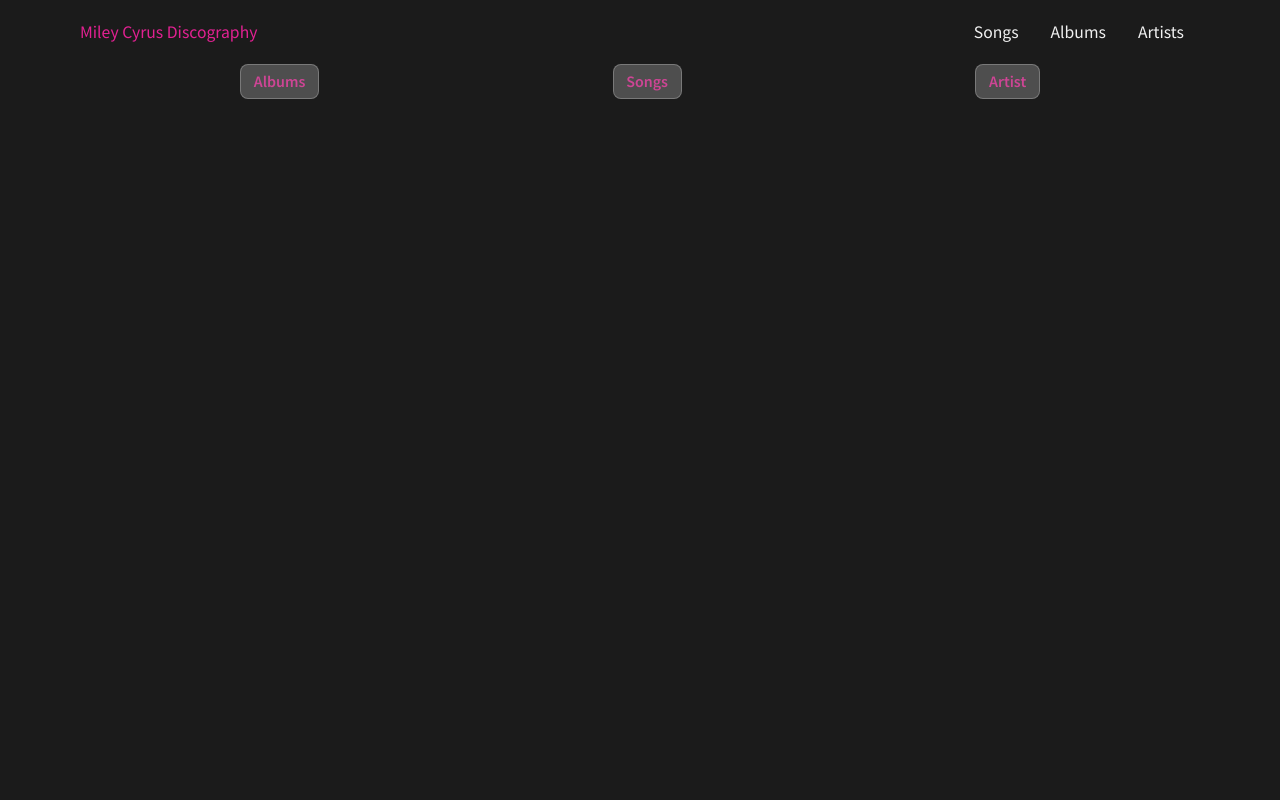
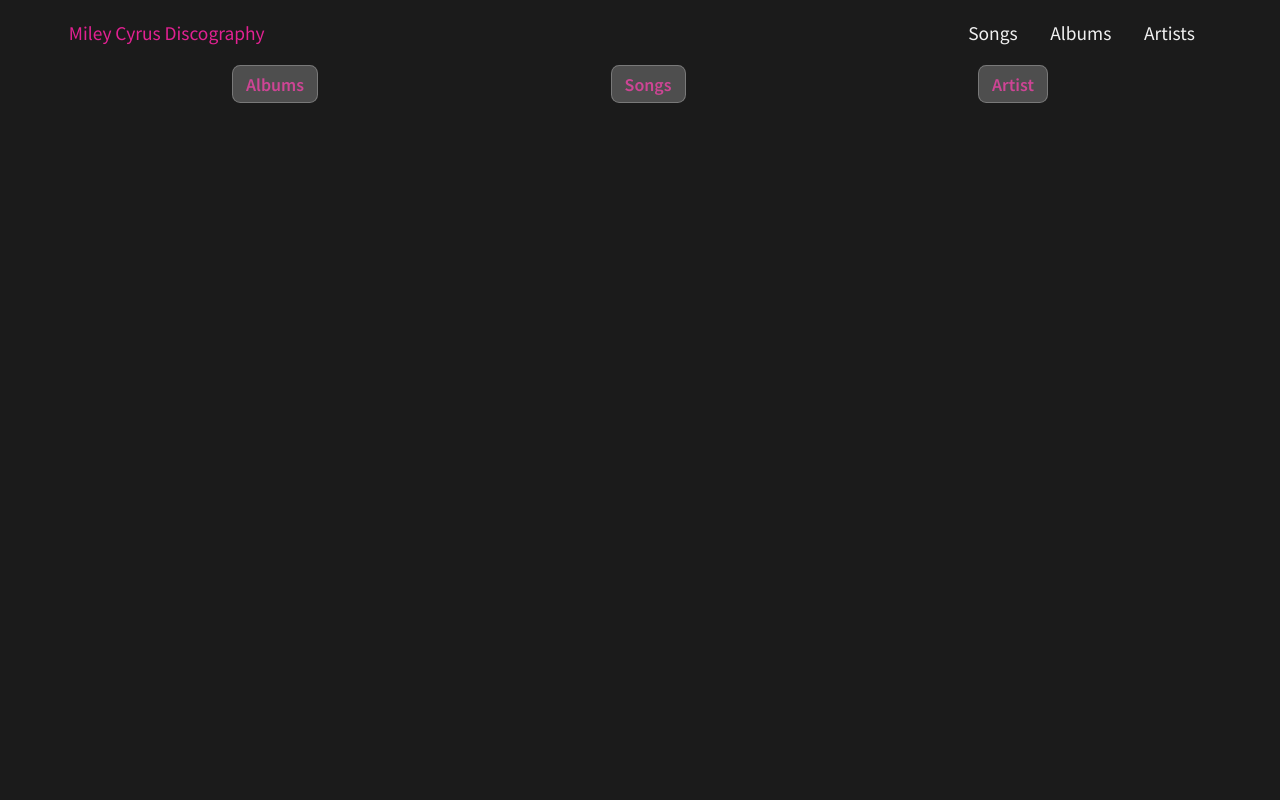
Before and after one commit to cammarb/miley-discography, a Flask app: page / in a window 1280 px wide. Run offline with Flask 2, Linux system fonts and the light colour scheme.

Commit message:
update font sizes

```diff
--- a/app/static/css/variables.css
+++ b/app/static/css/variables.css
@@ -5,7 +5,7 @@
     color-scheme: dark;
     /* Font */
     --font: 'Source Sans Pro', sans-serif;
-    --fz-1: 1em;
+    --fz-1: 1.02em;
     --fz-2: 1.1em;
     --fz-3: 1.5em;
     --fz-4: 2.2em;
```
